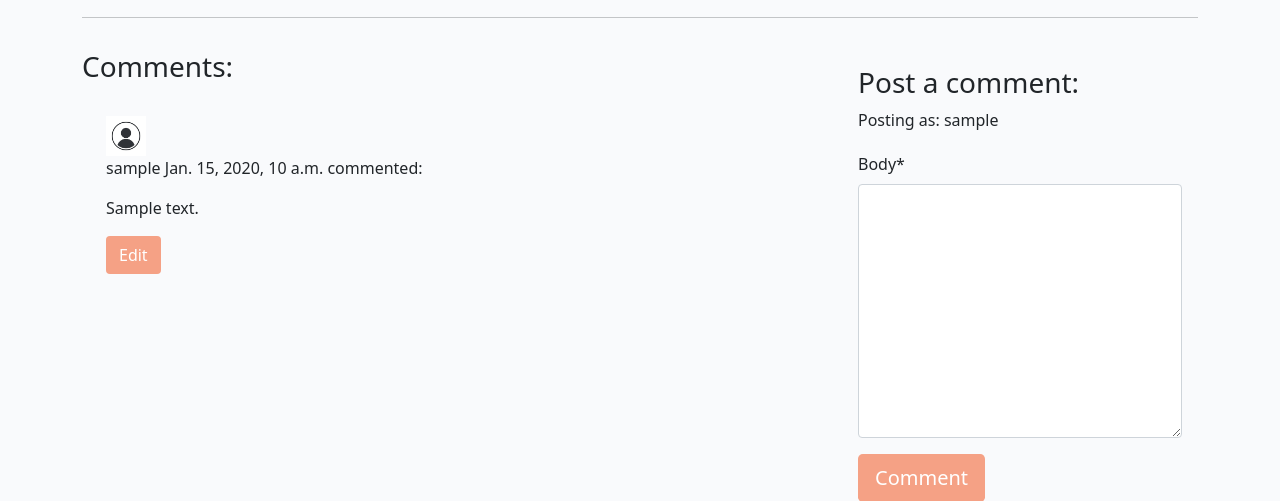
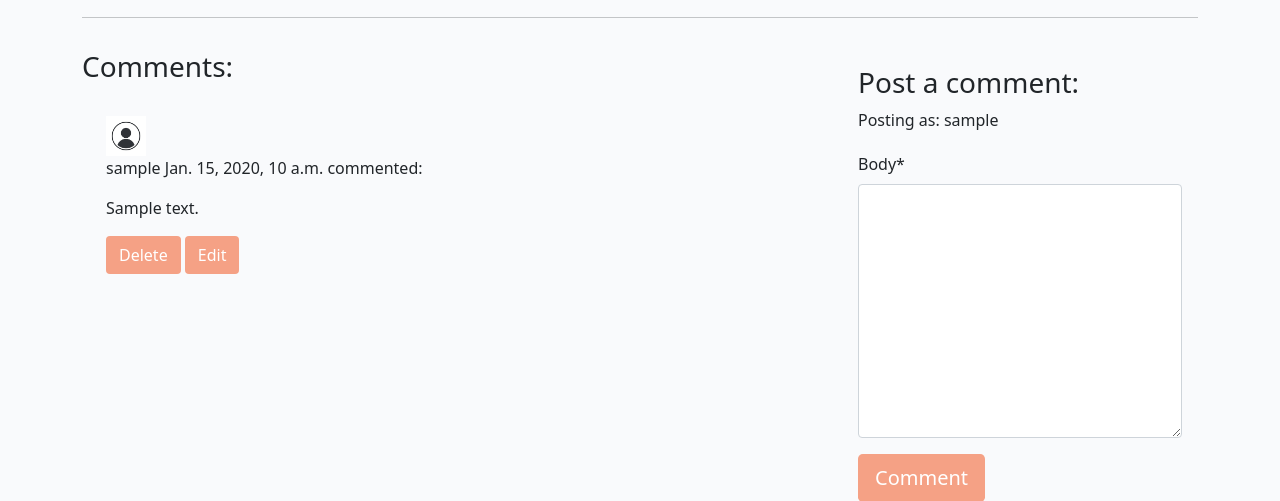
Before and after one commit to LimaZurmati/doctor_plus, a Django app: a page that uses templates/blog/post_detail.html in a window 1280 px wide. Shown: the part 487-988 px from the top of the page. Run offline with Django 4.2, Linux system fonts and the light colour scheme; a user stored in the database is signed in; tables that the repository leaves empty hold one stand-in row (values such as "Sample post"); some libraries are stand-ins or nearby versions.

Commit message:
Add delete button at post_details

```diff
--- a/templates/blog/post_detail.html
+++ b/templates/blog/post_detail.html
@@ -79,6 +79,8 @@
           </p>
           {% endif %}
           {% if user.is_authenticated and comment.author == user %}
+          <button class="btn btn-delete"
+          comment_id="{{ comment.id }}">Delete</button>
           <button class="btn btn-edit"
             comment_id="{{ comment.id }}">Edit</button>
           {% endif %}
```
